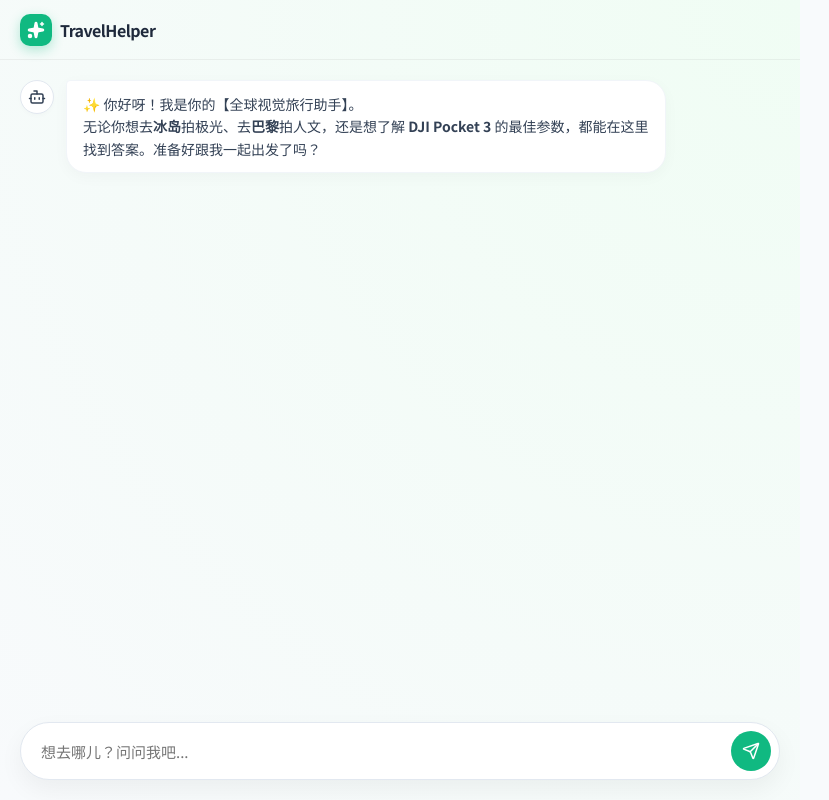
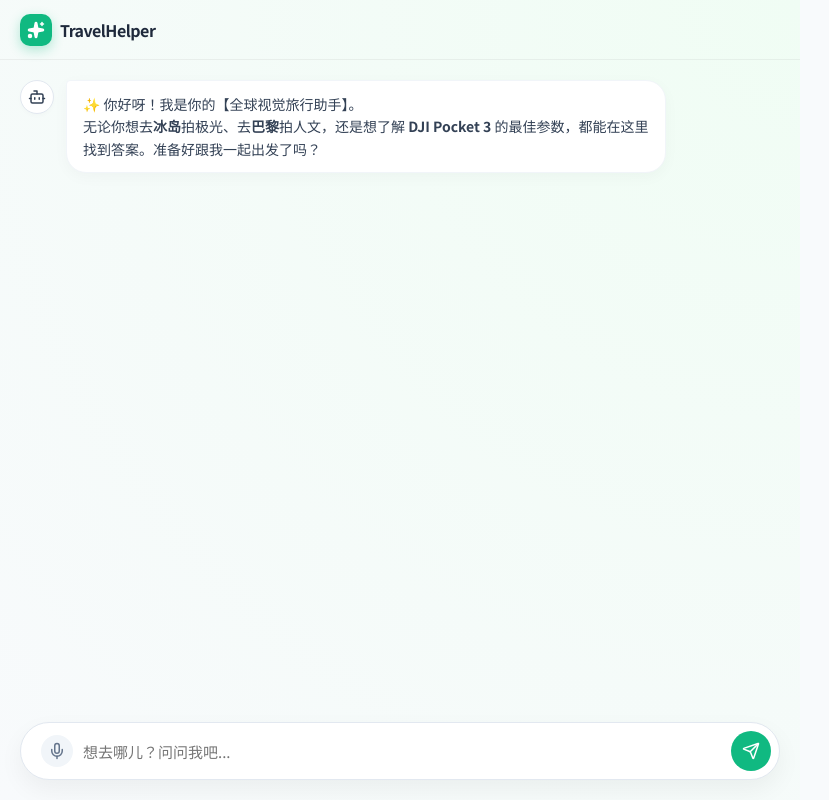
Before and after one commit to chenyabinbutian/TravelHelper, a Vue app in the folder frontend/: page / in a window 1280 px wide. Shown: the whole page, without its empty margins (0-829 px from the left). Built offline with nearby package versions, Linux system fonts and the light colour scheme; no server answers.

Commit message:
增加语音转文字功能

```diff
--- a/frontend/src/App.vue
+++ b/frontend/src/App.vue
@@ -1,6 +1,6 @@
 <script setup lang="ts">
 import { ref, onMounted, nextTick } from 'vue';
-import { Send, Loader2, Plane, MapPin, User, Bot, Sparkles } from 'lucide-vue-next';
+import { Send, Loader2, Plane, MapPin, User, Bot, Sparkles, Mic, MicOff } from 'lucide-vue-next';
 import { marked } from 'marked';
 
 interface Message {
@@ -14,7 +14,43 @@ const messages = ref<Message[]>([
   { role: 'assistant', content: '✨ 你好呀！我是你的【全球视觉旅行助手】。\n\n无论你想去**冰岛**拍极光、去**巴黎**拍人文，还是想了解 **DJI Pocket 3** 的最佳参数，都能在这里找到答案。准备好跟我一起出发了吗？' }
 ]);
 const isLoading = ref(false);
+const isListening = ref(false);
 const chatContainer = ref<HTMLElement | null>(null);
+
+// 语音识别初始化
+const SpeechRecognition = window.SpeechRecognition || (window as any).webkitSpeechRecognition;
+const recognition = SpeechRecognition ? new SpeechRecognition() : null;
+if (recognition) {
+  recognition.lang = 'zh-CN';
+  recognition.continuous = false;
+  recognition.interimResults = true;
+
+  recognition.onresult = (event: any) => {
+    const transcript = Array.from(event.results)
+      .map((result: any) => result[0])
+      .map((result: any) => result.transcript)
+      .join('');
+    query.value = transcript;
+  };
+
+  recognition.onend = () => {
+    isListening.value = false;
+  };
+
+  recognition.onerror = () => {
+    isListening.value = false;
+  };
+}
+
+const toggleMic = () => {
+  if (!recognition) return alert('当前浏览器不支持语音识别');
+  if (isListening.value) {
+    recognition.stop();
+  } else {
+    isListening.value = true;
+    recognition.start();
+  }
+};
 
 const scrollToBottom = async () => {
   await nextTick();
@@ -134,6 +170,11 @@ const renderContent = (content: string) => {
 
       <footer class="input-area">
         <div class="input-container">
+          <button @click="toggleMic" :class="['mic-btn', { listening: isListening }]">
+            <Mic v-if="!isListening" :size="18" />
+            <div v-else class="pulse-ring"></div>
+            <MicOff v-if="isListening" :size="18" />
+          </button>
           <input v-model="query" @keyup.enter="sendMessage" placeholder="想去哪儿？问问我吧..." />
           <button @click="sendMessage" :disabled="isLoading" class="send-btn">
             <Send :size="18" />
@@ -243,7 +284,14 @@ body { margin: 0; background: #f8fafc; color: var(--text-main); height: 100vh; o
 /* 输入区 */
 .input-area { padding: 20px; background: transparent; }
 .input-container { background: white; border-radius: 30px; display: flex; padding: 8px 8px 8px 20px; align-items: center; gap: 10px; box-shadow: 0 10px 25px rgba(0,0,0,0.05); border: 1px solid #e2e8f0; }
-.input-container input { flex: 1; border: none; outline: none; font-size: 15px; color: #1e293b; }
+.input-container input { flex: 1; border: none; outline: none; font-size: 15px; color: #1e293b; background: transparent; }
+
+/* 麦克风样式 */
+.mic-btn { width: 32px; height: 32px; border-radius: 50%; border: none; background: #f1f5f9; color: #64748b; cursor: pointer; display: flex; align-items: center; justify-content: center; position: relative; transition: all 0.3s; }
+.mic-btn.listening { background: #fee2e2; color: #ef4444; }
+.pulse-ring { position: absolute; width: 100%; height: 100%; border-radius: 50%; border: 2px solid #ef4444; animation: pulse 1.5s infinite; }
+@keyframes pulse { 0% { transform: scale(1); opacity: 0.5; } 100% { transform: scale(1.8); opacity: 0; } }
+
 .send-btn { width: 40px; height: 40px; border-radius: 50%; background: var(--primary); border: none; color: white; cursor: pointer; display: flex; align-items: center; justify-content: center; transition: all 0.2s; }
 .send-btn:hover { transform: scale(1.05); filter: brightness(1.1); }
 
```
